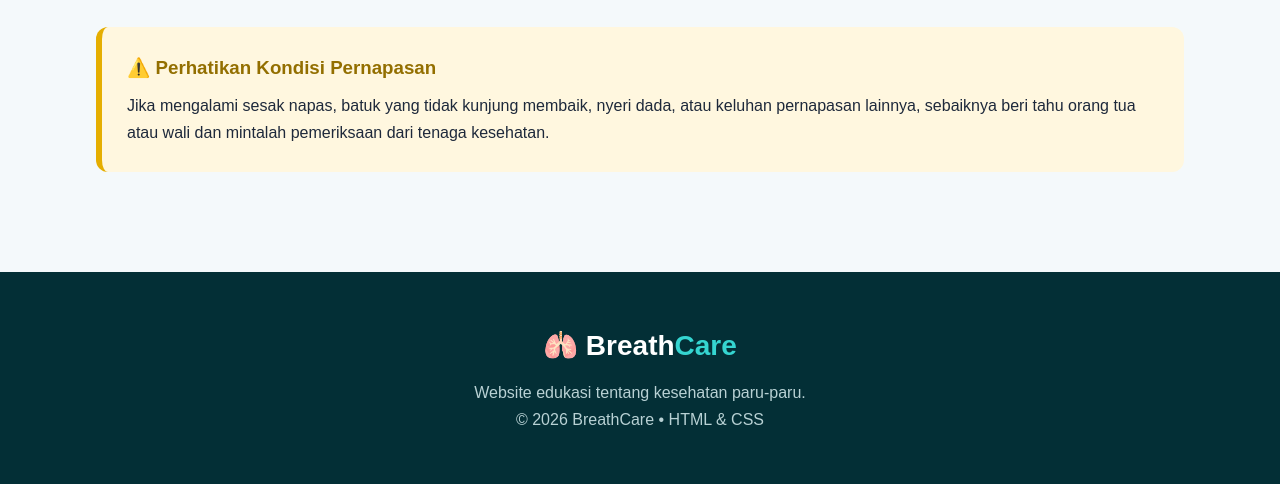
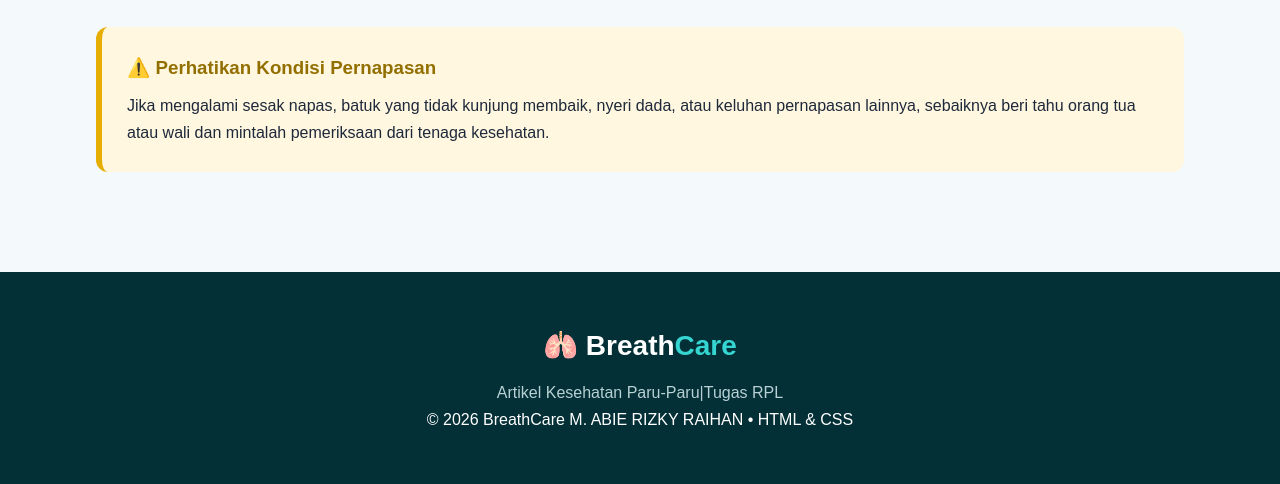
Before and after one commit to muhamadabie695-droid/KESEHATAN-PARU-PARU, a plain HTML site: page index.html in a window 1280 px wide. Shown: the part 2978-3462 px from the top of the page. Drawn offline with Linux system fonts and the light colour scheme.

Commit message:
Update index.html

```diff
--- a/index.html
+++ b/index.html
@@ -855,11 +855,10 @@
         </div>
 
         <p>
-            Website edukasi tentang kesehatan paru-paru.
+            Artikel Kesehatan Paru-Paru|Tugas RPL
         </p>
 
-        <p>
-            © 2026 BreathCare • HTML & CSS
+            © 2026 BreathCare M. ABIE RIZKY RAIHAN • HTML & CSS
         </p>
 
     </footer>
```
